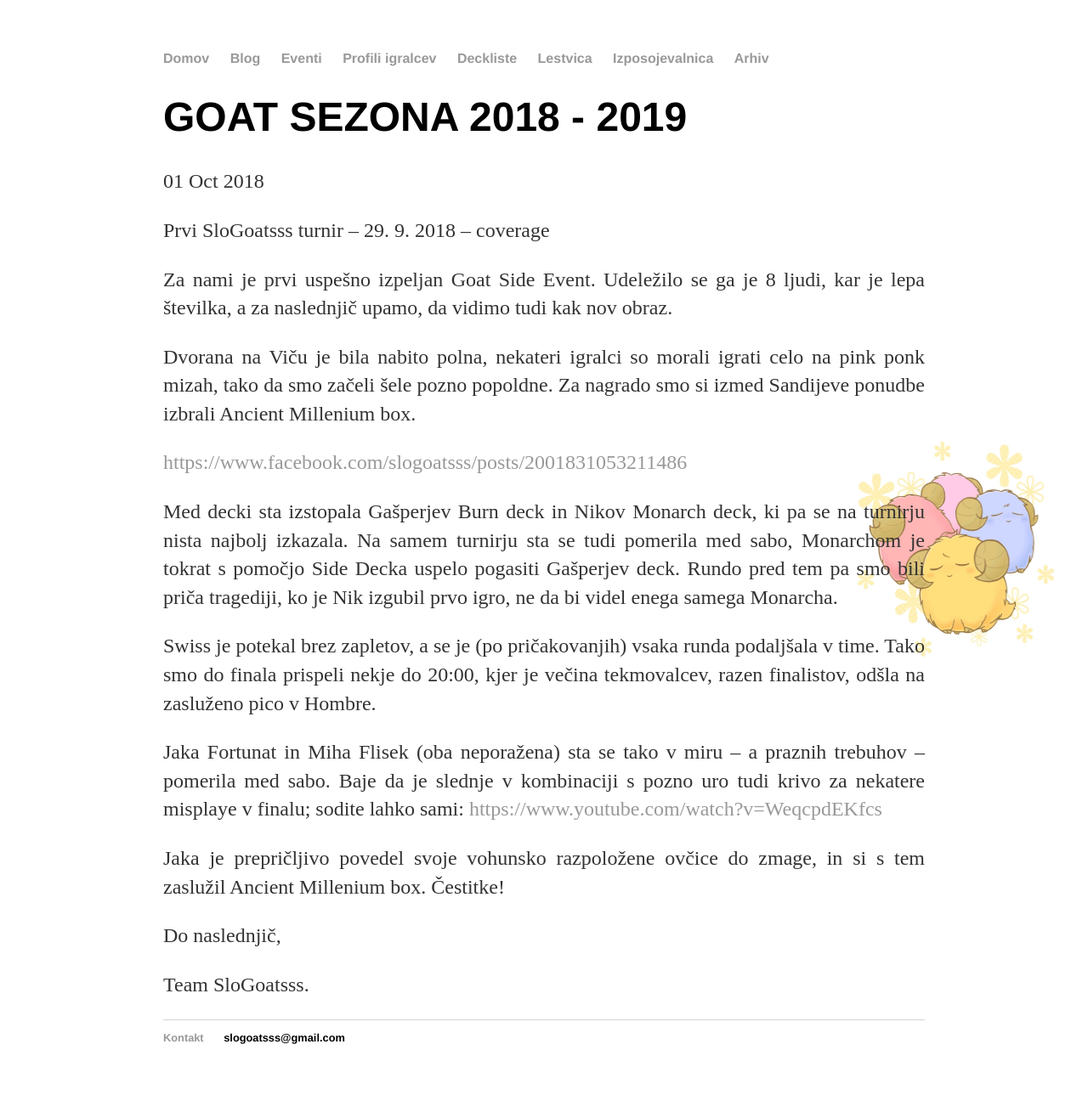
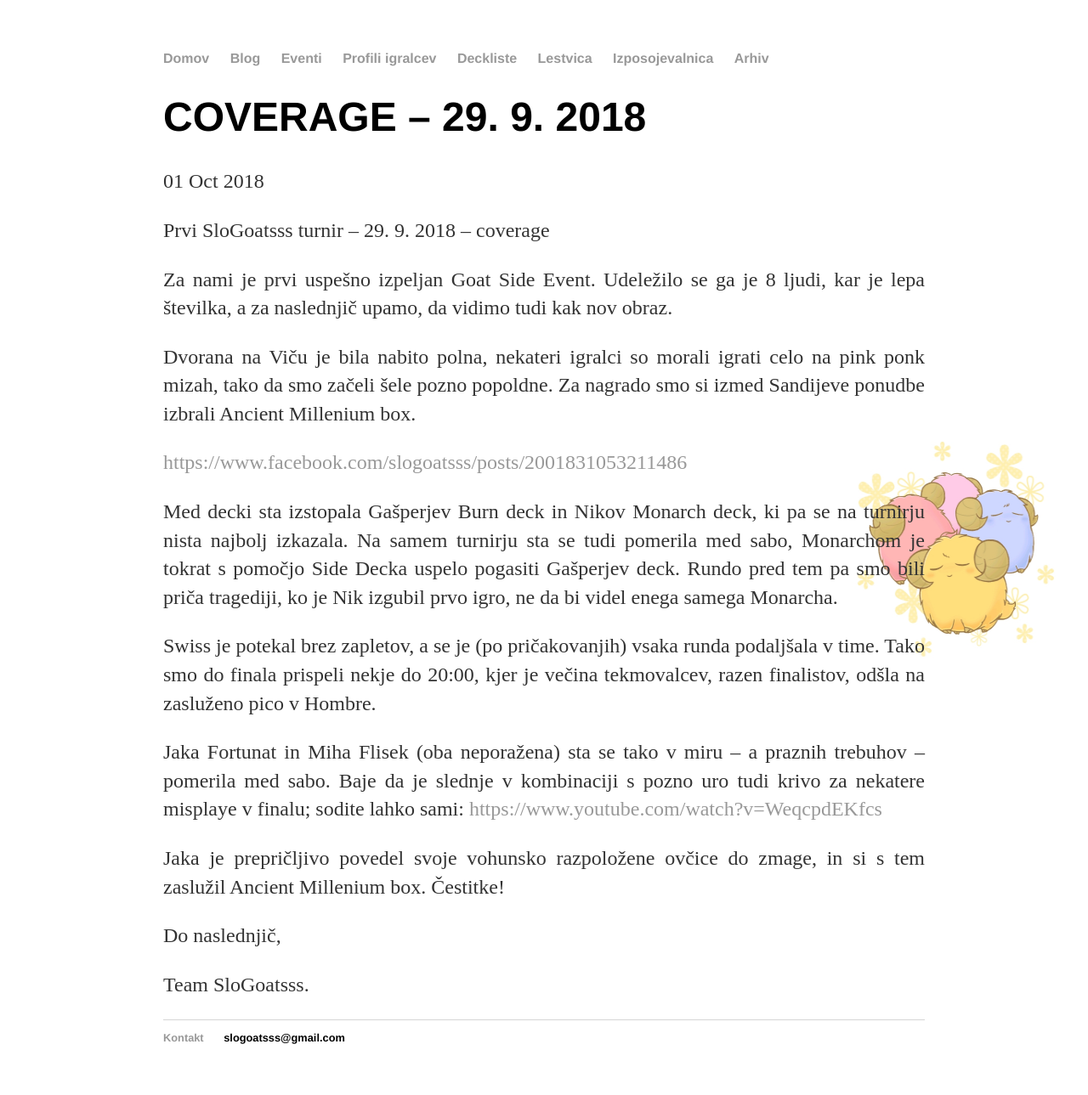
Before and after one commit to slogoatsss/slogoatsss.github.io, a Jekyll site: the page built from _posts/2018-10-01-Coverage-29-9-2018.md, in a window 1280 px wide. Shown: the whole page at 85% size. Built offline with Jekyll 4.4.1, drawn with Linux system fonts in a browser that asks for light colours; nearby versions of some CDN libraries; library files that are not in the unit come from our copies.

Commit message:
Update 2018-10-01-Coverage-29-9-2018.md

```diff
--- a/_posts/2018-10-01-Coverage-29-9-2018.md
+++ b/_posts/2018-10-01-Coverage-29-9-2018.md
@@ -1,6 +1,6 @@
 ---
 layout: post
-title: GOAT SEZONA 2018 - 2019
+title: COVERAGE – 29. 9. 2018
 date: 2018-10-01
 ---
 Prvi SloGoatsss turnir – 29. 9. 2018 – coverage
```
